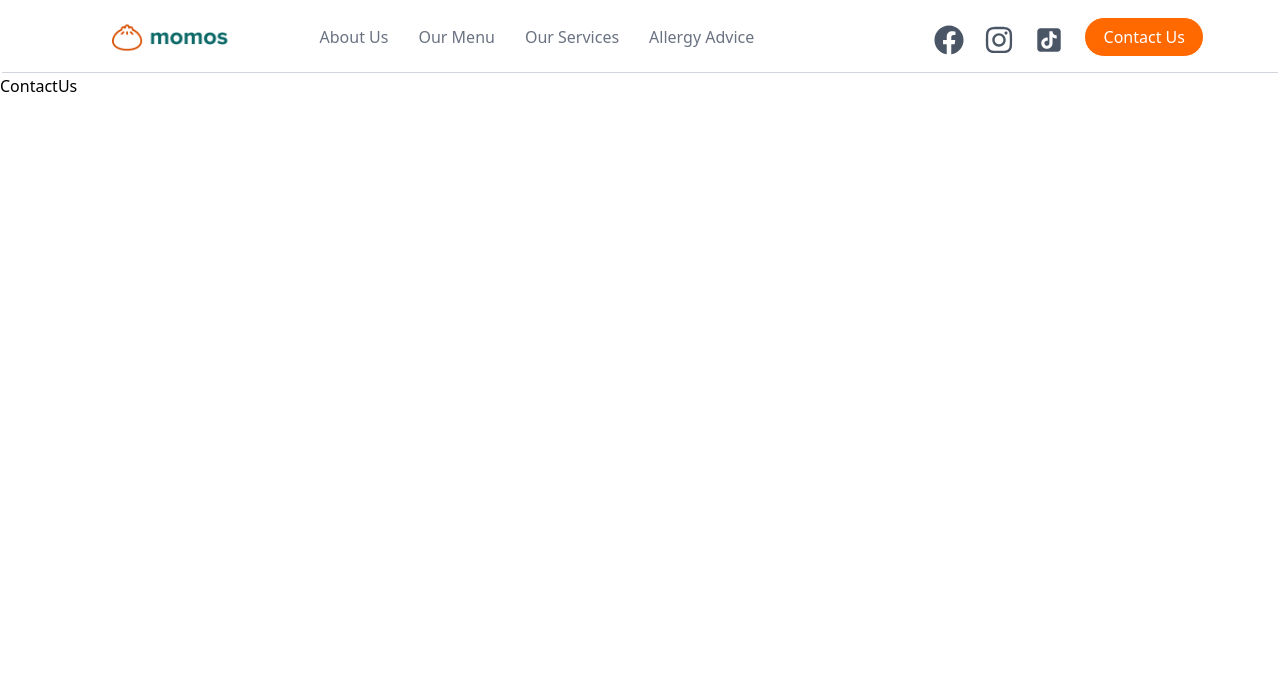
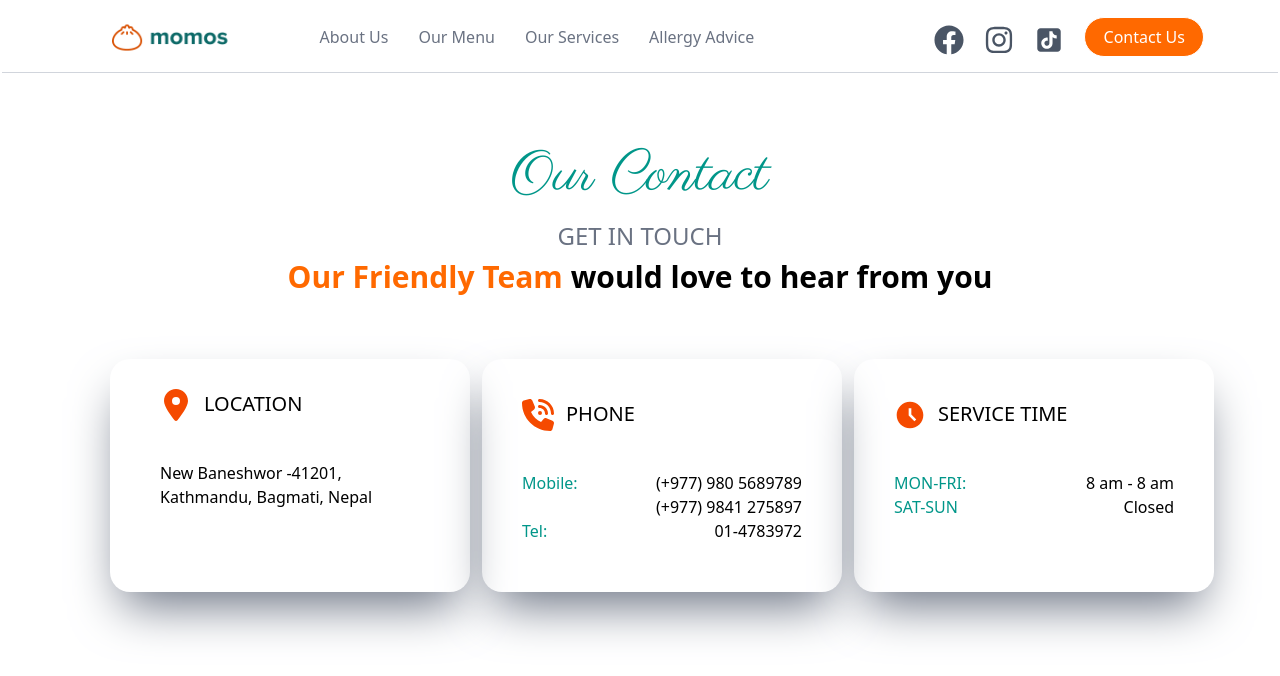
Before and after one commit to Rajanchunara/Momo-House, a React (Vite) app: page /contactus in a window 1280 px wide. Shown: the top 676 px of the page. Built offline with nearby package versions, Linux system fonts and the light colour scheme.

Commit message:
add file

```diff
--- a/src/Pages/ContactUs.jsx
+++ b/src/Pages/ContactUs.jsx
@@ -1,8 +1,38 @@
 import React from 'react'
+import { FaLocationDot } from "react-icons/fa6";
+import { FaPhoneVolume } from "react-icons/fa6";
+import { MdAccessTimeFilled } from "react-icons/md";
 
 function ContactUs() {
   return (
-    <div>ContactUs</div>
+    <div className='ml-[110px]'>
+      <div className='flex flex-col justify-center items-center mr-[110px] mt-[60px]' >
+        <h1 className='text-[56px] text-teal-600 font-parisienne'>Our Contact</h1>
+        <h2 className='text-[24px] text-gray-500'>GET IN TOUCH</h2>
+        <p className='text-[30px] font-bold'><span className='text-orange-500'>Our Friendly Team</span> would love to hear from you</p>
+      </div>
+
+      <div className='mt-[60px] h-[400px] flex space-x-3'>
+        <div className='h-[233px] w-[360px] shadow-2xl shadow-gray-500 rounded-[20px] space-y-10 pt-[30px] pl-[50px]'>
+          <div className='flex text-[20px] gap-x-3'><FaLocationDot className='h-[32px] w-[32px] text-orange-600' />LOCATION</div>
+          <h1 className='w-[250px]'>New Baneshwor -41201, Kathmandu, Bagmati, Nepal</h1>
+        </div>
+        <div className='h-[233px] w-[360px] shadow-2xl shadow-gray-500 rounded-[20px] space-y-10 p-[40px]'>
+          <div className='flex text-[20px] gap-x-3'><FaPhoneVolume className='h-[32px] w-[32px] text-orange-600' />PHONE</div>
+          <div>
+            <h1 className='flex gap-15 justify-between text-teal-600'>Mobile: <span className='text-black'>(+977) 980 5689789 <span className='flex justify-end'>(+977) 9841 275897</span> </span></h1>
+            <h1 className='flex gap-15 justify-between text-teal-600 '>Tel: <span className='text-black'>01-4783972 </span></h1>
+          </div>
+        </div>
+        <div className='h-[233px] w-[360px] shadow-2xl shadow-gray-500 rounded-[20px] space-y-10 p-[40px]'>
+          <div className='flex text-[20px] gap-x-3'><MdAccessTimeFilled className='h-[32px] w-[32px] text-orange-600' />SERVICE TIME</div>
+          <div>
+            <h1 className='flex gap-15 justify-between text-teal-600'>MON-FRI: <span className='text-black'>8 am - 8 am</span></h1>
+            <h1 className='flex gap-15 justify-between text-teal-600 '>SAT-SUN <span className='text-black'>Closed</span></h1>
+          </div>
+        </div>
+      </div>
+    </div>
   )
 }
 
```
